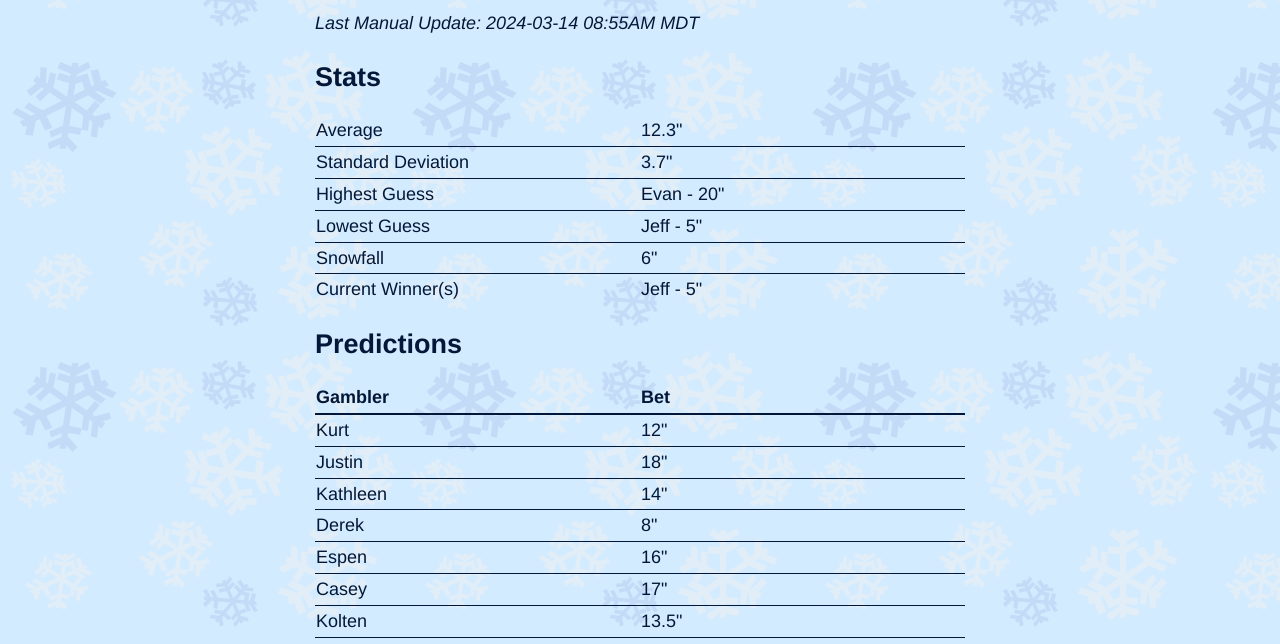
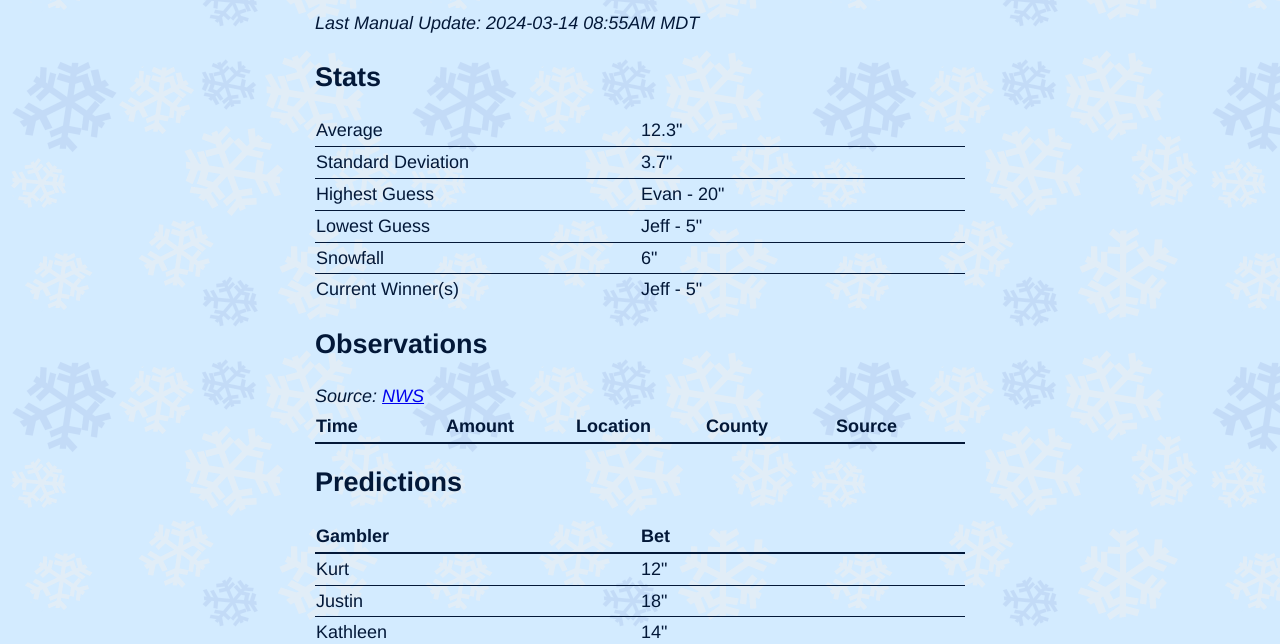
Before and after one commit to jtleniger/jtleniger.github.io, a plain HTML site: page index.html in a window 1280 px wide. Shown: the part 566-1210 px from the top of the page. Drawn offline with Linux system fonts and the light colour scheme.

Commit message:
automated update

```diff
--- a/index.html
+++ b/index.html
@@ -96,6 +96,19 @@
                 <td id="closest"></td>
             </tr>
         </tbody>
+    </table>
+    <h2>Observations</h2>
+    <em>Source: <a href="https://forecast.weather.gov/product.php?site=BOU&issuedby=BOU&product=LSR&format=txt&version=1&glossary=0">NWS</a></em>
+    <table>
+        <thead>
+            <tr>
+                <th>Time</th>
+                <th>Amount</th>
+                <th>Location</th>
+                <th>County</th>
+                <th>Source</th>
+            </tr>
+        </thead>
     </table>
     <h2>Predictions</h2>
     <table>
```
Also changed, not shown: snowcam.jpg.
